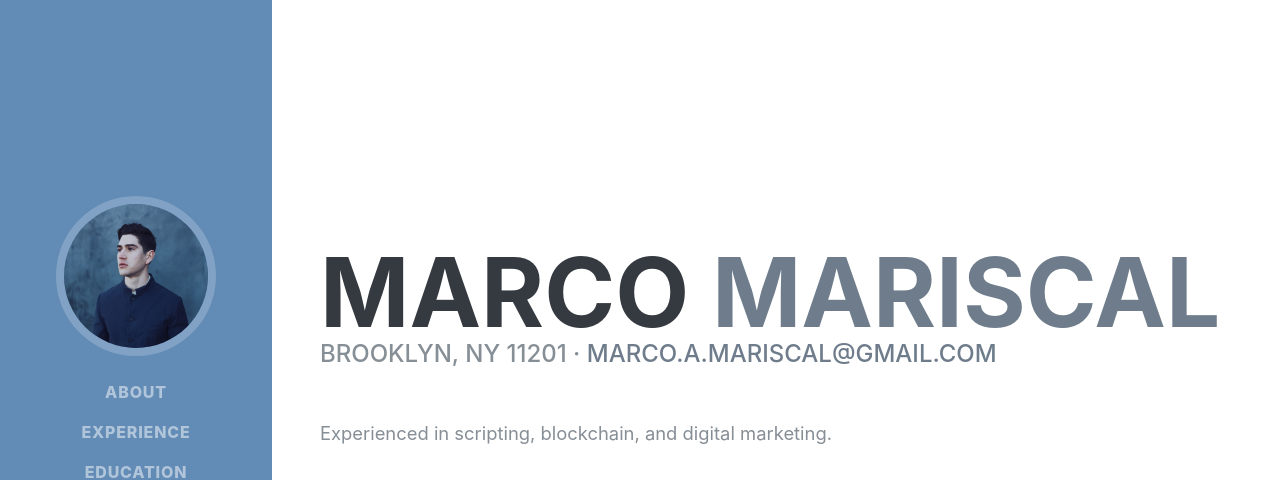
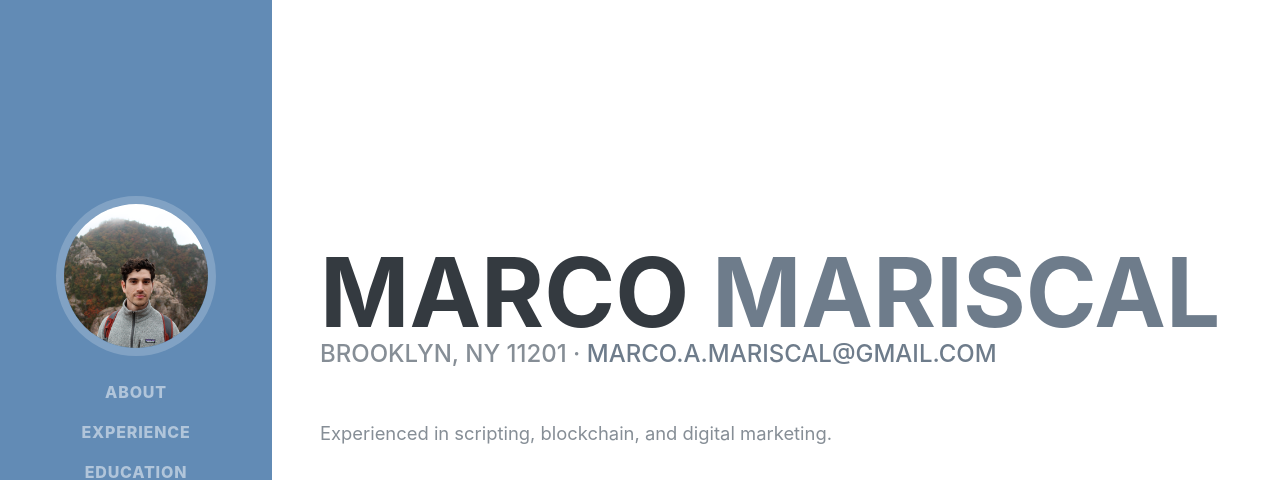
Before and after one commit to marcomariscal/marco-mariscal.github.io, a plain HTML site: page index.html in a window 1280 px wide. Shown: the top 480 px of the page. Drawn offline with Linux system fonts and the light colour scheme; a web font is replaced by a local one.

Commit message:
updating image

```diff
--- a/index.html
+++ b/index.html
@@ -29,7 +29,7 @@
     <a class="navbar-brand js-scroll-trigger" href="#page-top">
       <span class="d-block d-lg-none">Marco Mariscal</span>
       <span class="d-none d-lg-block">
-        <img class="img-fluid img-profile rounded-circle mx-auto mb-2" src="img/profile.jpeg" alt="">
+        <img class="img-fluid img-profile rounded-circle mx-auto mb-2" src="img/profile.png" alt="">
       </span>
     </a>
     <button class="navbar-toggler" type="button" data-toggle="collapse" data-target="#navbarSupportedContent" aria-controls="navbarSupportedContent" aria-expanded="false" aria-label="Toggle navigation">
```
Also changed, not shown: img/profile.png (added), img/profile3.jpeg (renamed from img/profile.jpeg), 1 other file.
